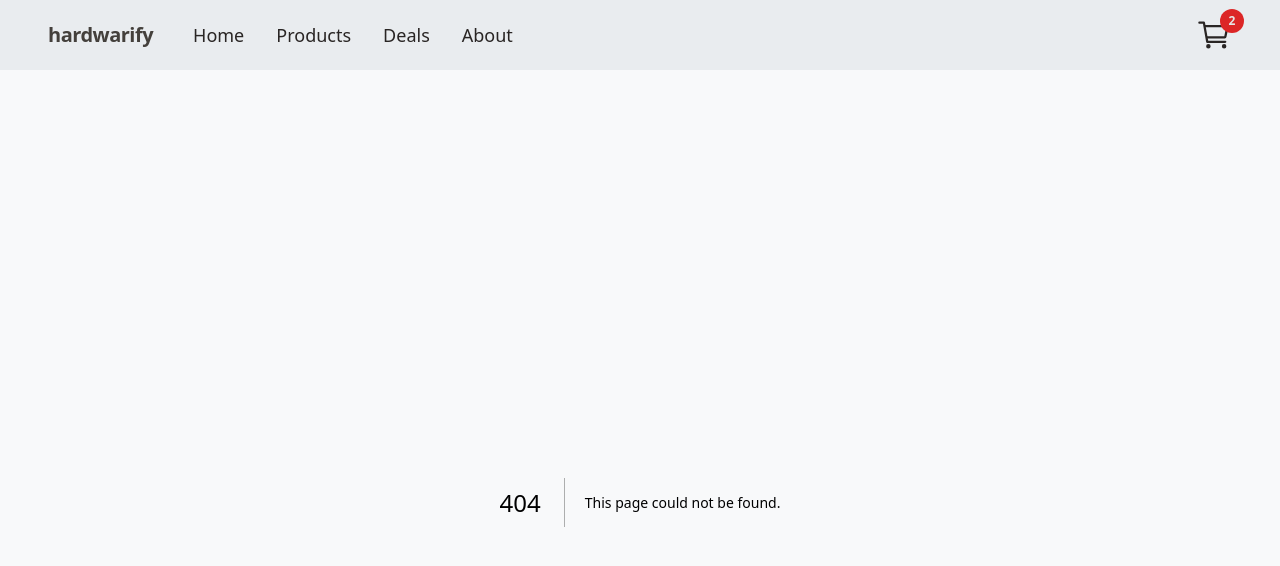
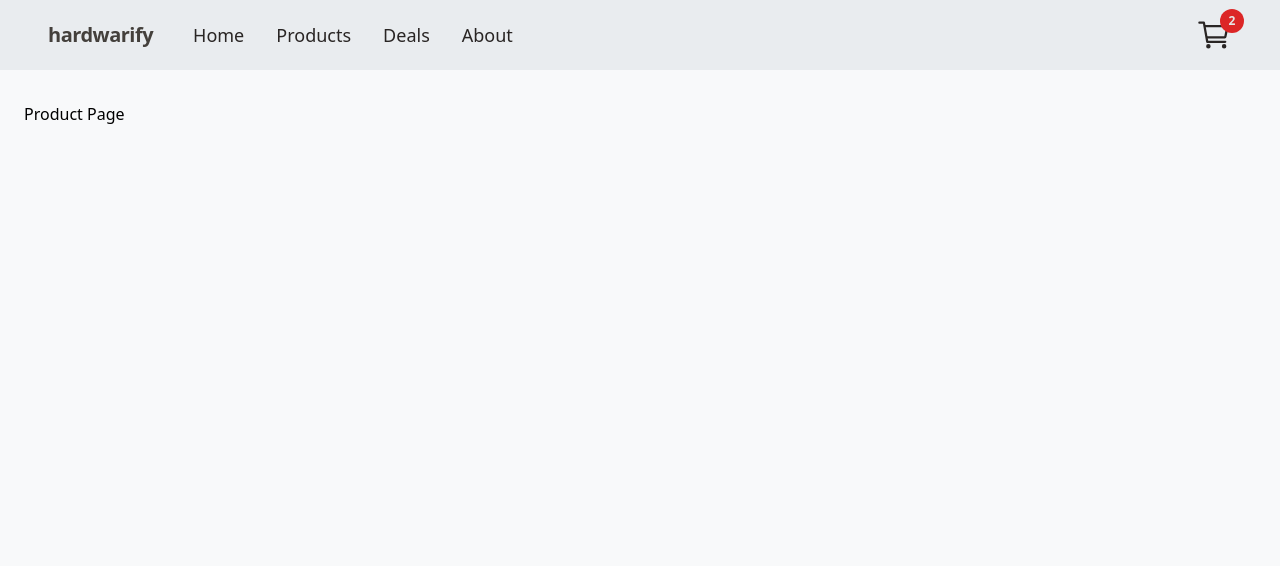
Before and after one commit to tojamrcel/hardwarify-project, a Next.js app: page /products/1 in a window 1280 px wide. Before the commit this address had no page. Shown: the top 566 px of the page. Built offline with nearby package versions, Linux system fonts and the light colour scheme.

Commit message:
feat: create page.tsx for product page

```diff
--- a/app/cart/page.tsx
+++ b/app/cart/page.tsx
@@ -37,7 +37,7 @@ function Page() {
               </button>
               <a
                 href="#"
-                className="absolute bottom-2 right-3 border-b-2 border-transparent px-0.5 pb-[-0.25rem] pt-1 font-semibold text-stone-500 transition-colors duration-100 hover:border-stone-500"
+                className="absolute bottom-2 right-2 border-b-2 border-transparent px-0.5 pb-[-0.25rem] pt-1 font-semibold text-stone-500 transition-colors duration-100 hover:border-stone-500"
               >
                 Go to product
               </a>
--- /dev/null
+++ b/app/products/[productId]/page.tsx
@@ -0,0 +1,5 @@
+function Page() {
+  return <div>Product Page</div>;
+}
+
+export default Page;
```
Also changed, not shown: BAZA DANYCH.txt.
